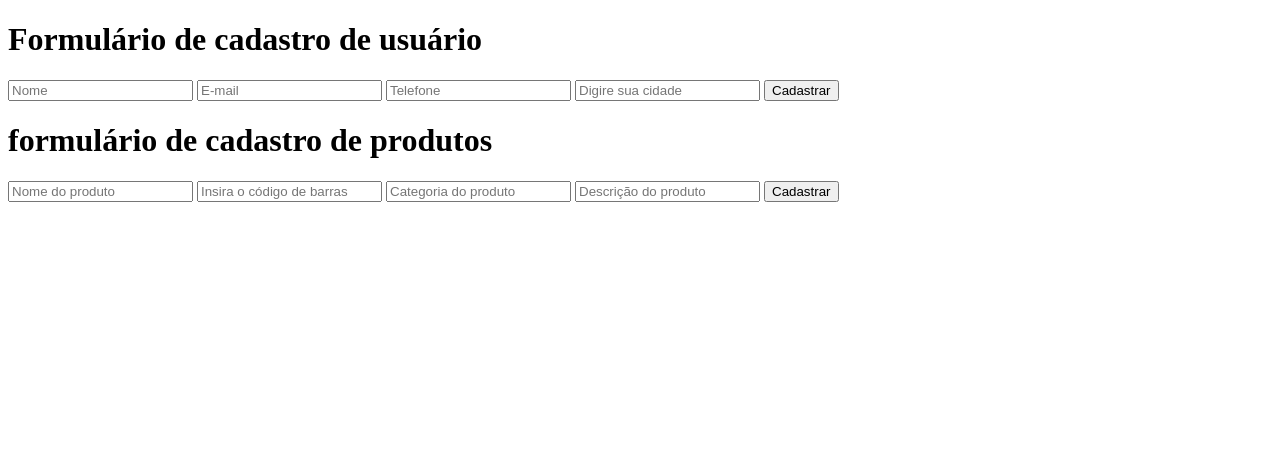
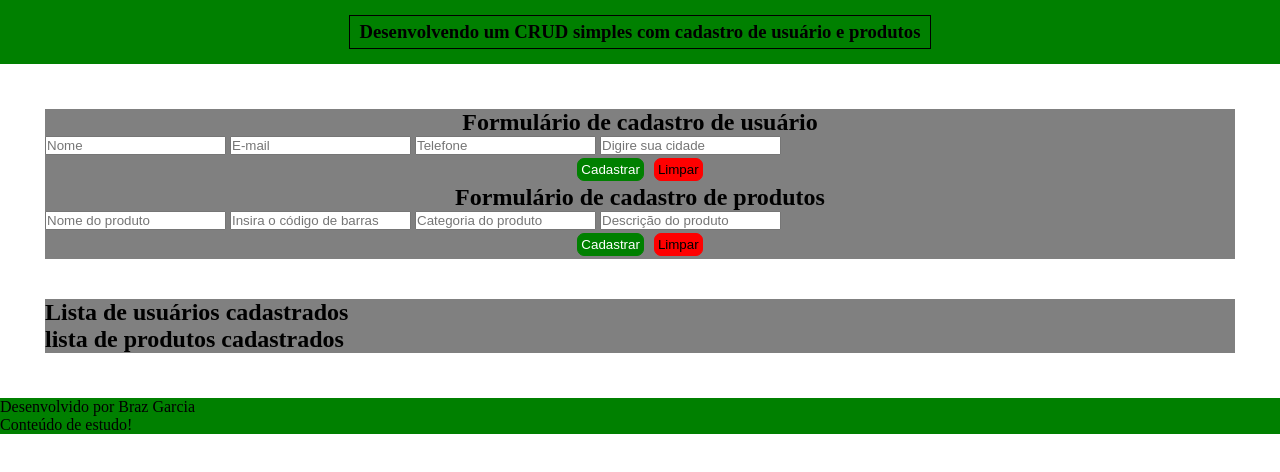
Before and after one commit to brazgarcia/crud-melhorado, a plain HTML site: page frontend/index.html in a window 1280 px wide. Drawn offline with Linux system fonts and the light colour scheme.

Commit message:
update em HTML e CSS

```diff
--- a/frontend/index.html
+++ b/frontend/index.html
@@ -9,31 +9,61 @@
     <link rel="stylesheet" href="style.css">
 
 </head>
-<body>
-    <header></header>
-    <main>
-        <h1>Formulário de cadastro de usuário</h1>
+<body class="corpo">
+    <header class="cabecalho">
+        <h3 class="cabecalho__titulo">Desenvolvendo um CRUD simples com cadastro de usuário e produtos</h3>
+    </header>
+    <main class="conteudo">
+        <div>
+            <section class="conteudo__section">
+                <h1 class="conteudo__titulo conteudo__titulo-usuarios">Formulário de cadastro de usuário</h1>
 
-        <form id="userForm">
+                <form class="conteudo__formulario-usuarios" id="userForm">
                     <input type="text" name="nome" id="nome" placeholder="Nome" required>
                     <input type="email" name="email" id="email" placeholder="E-mail" required>
                     <input type="tel" name="telefone" id="telefone" placeholder="Telefone" required>
                     <input type="text" name="cidade" id="cidade" placeholder="Digire sua cidade" required>
-            <button type="submit">Cadastrar</button>
+                    <div class="botoes">
+                        <button class="botao submit" type="submit">Cadastrar</button>
+                        <button class="botao reset" type="reset">Limpar</button>
+                    </div>
+
                 </form>
+            </section>
 
-        <h1>formulário de cadastro de produtos </h1>
+            <section class="conteudo__section">
+                <h1 class="conteudo__titulo conteudo__titulo-produto">Formulário de cadastro de produtos </h1>
 
                 <form id="productForm">
                     <input type="text" name="nomeProduto" id="nomeProduto" placeholder="Nome do produto" required>
                     <input type="text" id="codBarras" name="codBarras" placeholder="Insira o código de barras" required>
                     <input type="text" id="categoria" name="categoria" placeholder="Categoria do produto" required>
                     <input type="text" id="descricao" name="descricao" placeholder="Descrição do produto">
-            <button type="submit">Cadastrar</button>
+                    <div class="botoes">
+                        <button class="botao submit" type="submit">Cadastrar</button>
+                        <button class="botao reset" type="reset">Limpar</button>
+                    </div>
                 </form>
+            </section>
+        </div>
+
+
+        <div class="conteudo__listagem">
+            <h2 class="listagem__titulo">Lista de usuários cadastrados</h2>
+                <ul class="listagem" id="usersList">
+
+                </ul>
+            <h2 class="listagem__titulo">lista de produtos cadastrados</h2>
+                <ul class="listagem" id="productsList">
+
+                </ul>
+        </div>
     </main>
 
-    <footer></footer>
+    <footer class="rodape">
+        <p class="rodape__texto">Desenvolvido por Braz Garcia</p>
+        <p class="rodape__texto">Conteúdo de estudo!</p>
+    </footer>
 
     <script src="script.js"></script>
 </body>
--- a/frontend/style.css
+++ b/frontend/style.css
@@ -0,0 +1,67 @@
+* {
+    margin: 0;
+    padding: 0;
+
+
+}
+
+.corpo {
+    box-sizing: border-box;
+    height: 100vh;
+}
+
+.cabecalho {
+    background-color: green;
+    display: flex;
+    justify-content: center;
+}
+
+.cabecalho__titulo {
+    margin: 15px;
+    border: solid 1px black;
+    padding: 5px 10px;
+}
+
+.conteudo {
+    margin: 45px;
+    display: flex;
+    gap: 40px;
+    flex-direction: column;
+}
+
+.conteudo__section {
+    background-color: grey;
+}
+
+.conteudo__titulo {
+    text-align: center;
+}
+
+.conteudo__listagem {
+    background-color: gray;
+}
+
+.botoes {
+   text-align: center;
+}
+
+.botao {
+    margin: 3px;
+    padding: 3px;
+    border-radius: 7px;
+}
+
+.submit {
+    background-color: green;
+    color: white;
+    border: solid 1px green;
+}
+
+.reset {
+    background-color: red;
+    color: black;
+    border: solid 1px red;
+}
+.rodape {
+    background-color: green;
+}
```
Lines whose indentation alone changed are shown as unchanged.
